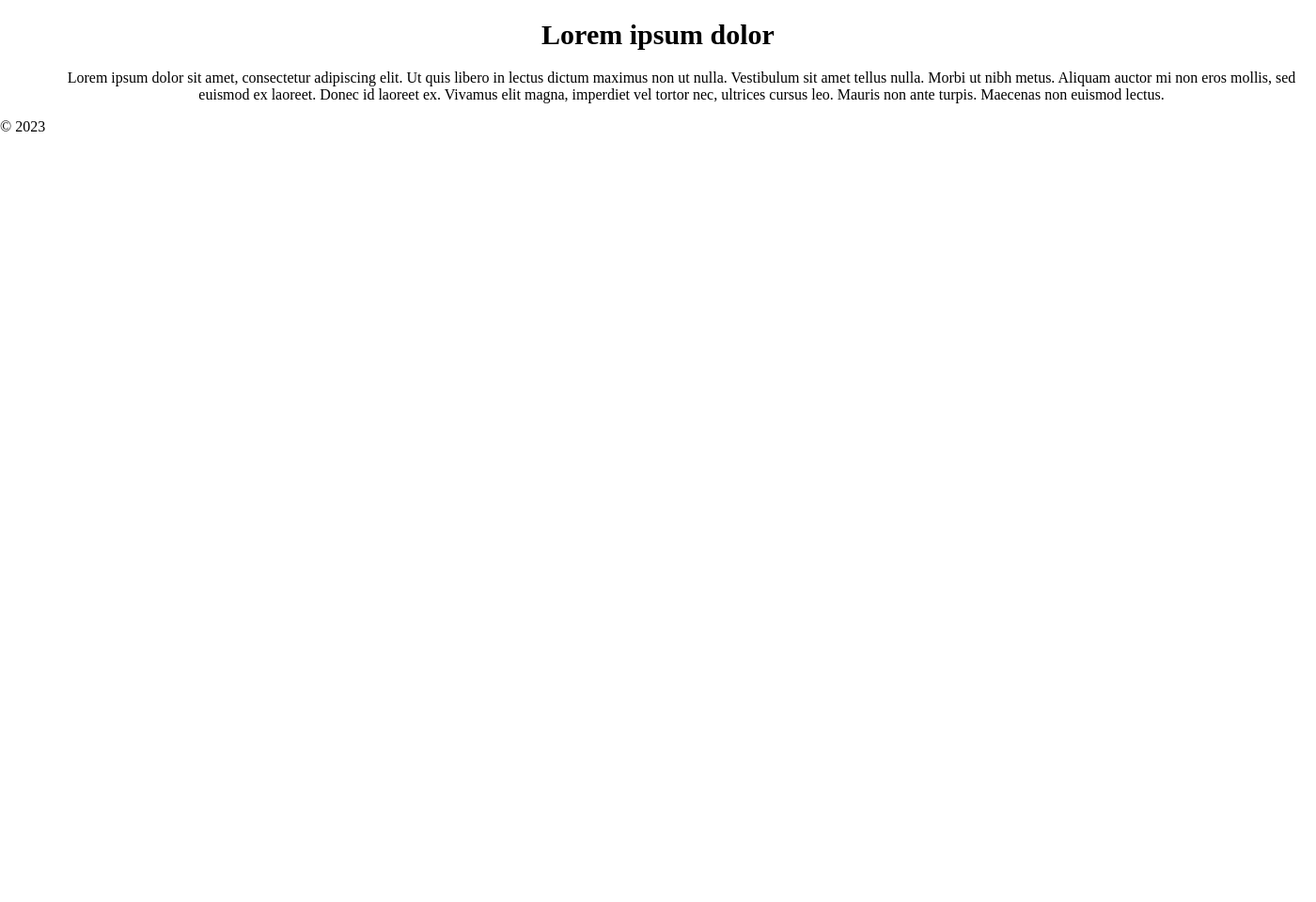
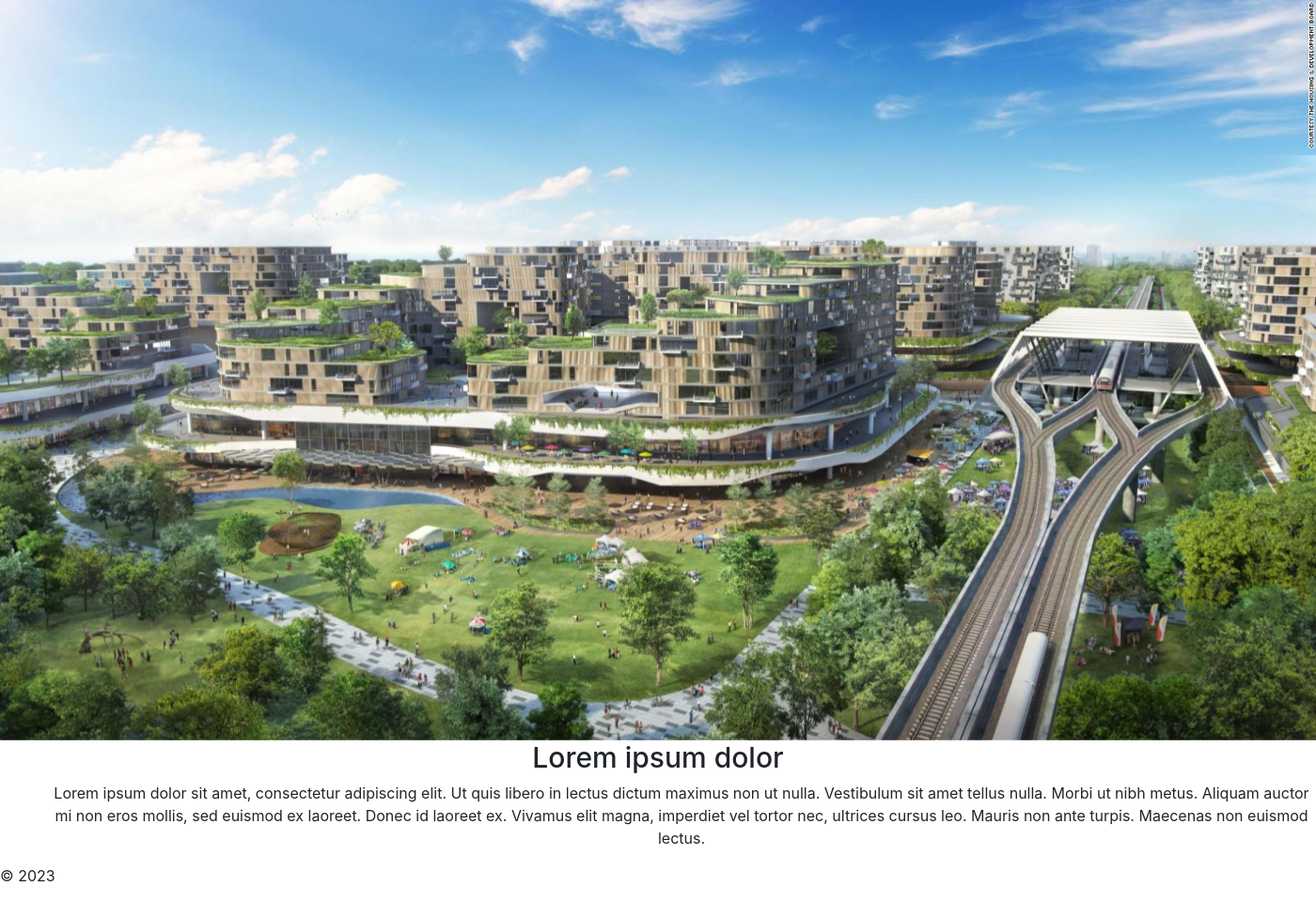
Before and after one commit to cfglondon23/Team-8, a Flask app: page / in a window 1400 px wide. Shown: the whole page at 94% size. Before the commit the page ends 140 px from the top, so only its background shows below. Run offline with Flask 3, Linux system fonts and the light colour scheme; some libraries are stand-ins or nearby versions.

Commit message:
Image Carousel

```diff
--- a/templates/base.html
+++ b/templates/base.html
@@ -3,11 +3,30 @@
 <head>
     <meta charset="UTF-8">
     <link rel="stylesheet" href="/static/css/main.css">
+    <link rel="stylesheet" href="https://cdn.jsdelivr.net/npm/bootstrap@4.0.0/dist/css/bootstrap.min.css" integrity="sha384-Gn5384xqQ1aoWXA+058RXPxPg6fy4IWvTNh0E263XmFcJlSAwiGgFAW/dAiS6JXm" crossorigin="anonymous">
+
+    <script src="https://code.jquery.com/jquery-3.2.1.slim.min.js" integrity="sha384-KJ3o2DKtIkvYIK3UENzmM7KCkRr/rE9/Qpg6aAZGJwFDMVNA/GpGFF93hXpG5KkN" crossorigin="anonymous"></script>
+    <script src="https://cdn.jsdelivr.net/npm/popper.js@1.12.9/dist/umd/popper.min.js" integrity="sha384-ApNbgh9B+Y1QKtv3Rn7W3mgPxhU9K/ScQsAP7hUibX39j7fakFPskvXusvfa0b4Q" crossorigin="anonymous"></script>
+    <script src="https://cdn.jsdelivr.net/npm/bootstrap@4.0.0/dist/js/bootstrap.min.js" integrity="sha384-JZR6Spejh4U02d8jOt6vLEHfe/JQGiRRSQQxSfFWpi1MquVdAyjUar5+76PVCmYl" crossorigin="anonymous"></script>
 </head>
 <body>
     <header>
         <!-- NAV HERE-->
     </header>
+
+    <div id="carouselExampleSlidesOnly" class="carousel slide" data-ride="carousel">
+        <div class="carousel-inner">
+          <div class="carousel-item active">
+            <img class="d-block w-100" src="/static/css/images/city2.jpg" alt="First slide">
+          </div>
+          <div class="carousel-item">
+            <img class="d-block w-100" src="/static/css/images/city1.jpg" alt="Second slide">
+          </div>
+          <div class="carousel-item">
+            <img class="d-block w-100" src="/static/css/images/city3.jpg" alt="Third slide">
+          </div>
+        </div>
+      </div>
 
     <h1 id="title">Lorem ipsum dolor</h1>
 
```
Also changed, not shown: static/css/images/city1.jpg (added), static/css/images/city2.jpg (added), static/css/images/city3.jpg (added).
